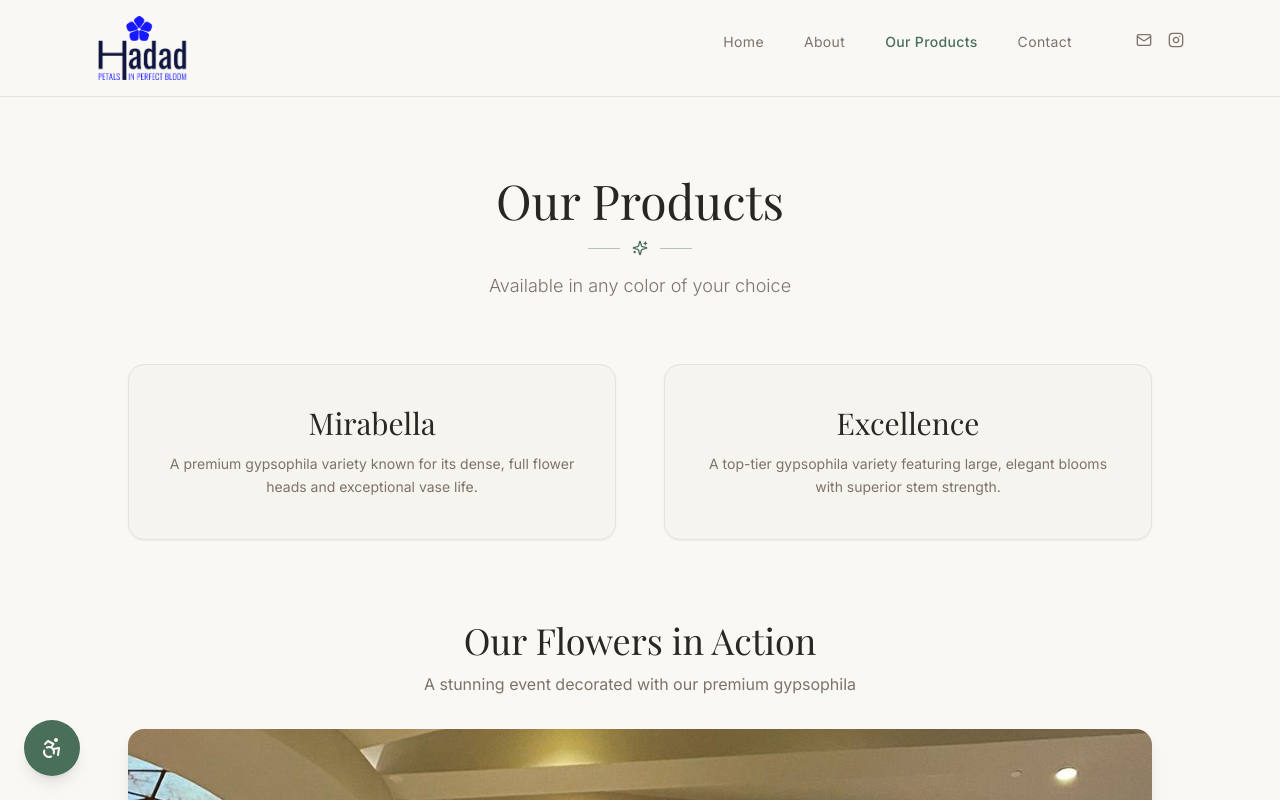
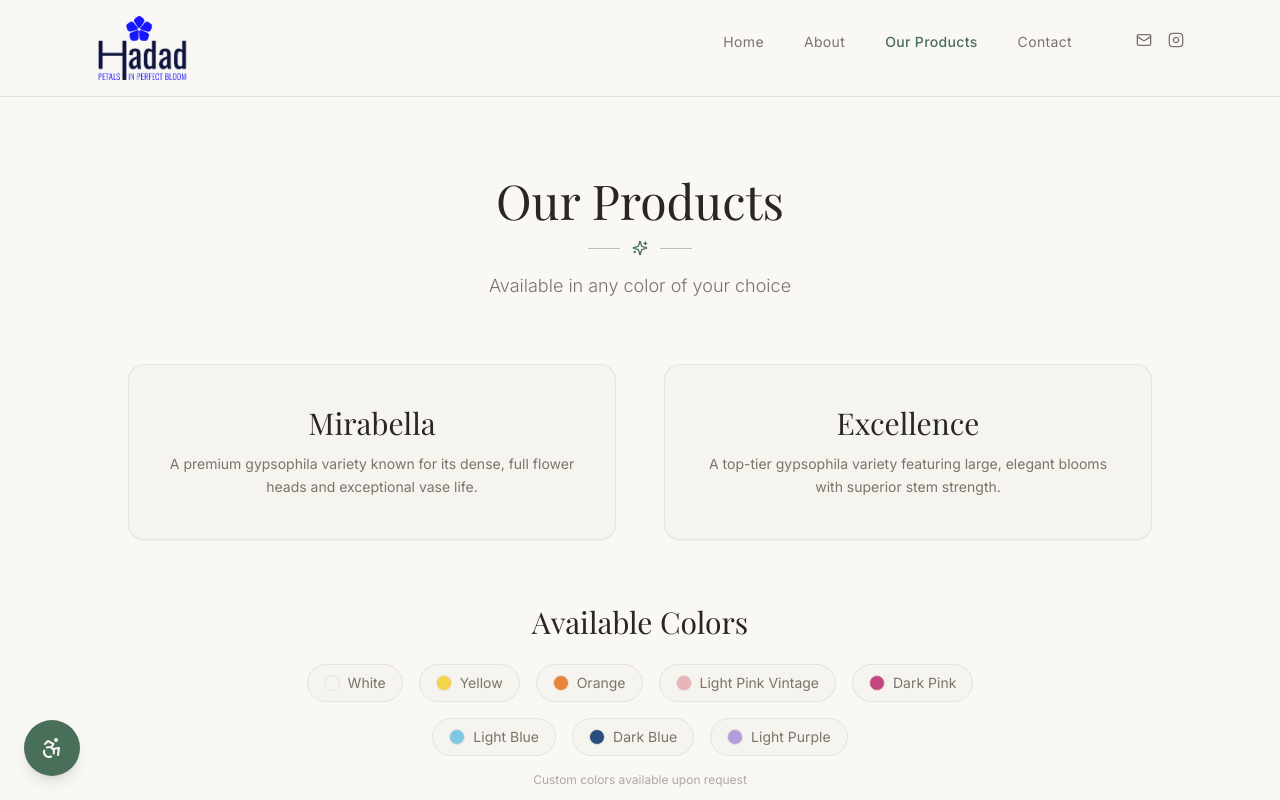
Before and after one commit to AdiHadad3/hadad-landingpage2, a React (Vite) app: page /gallery in a window 1280 px wide. Shown: the top 800 px of the page. Built offline with nearby package versions, Linux system fonts and the light colour scheme; a web font is replaced by a local one.

Commit message:
Add color options in English
Co-authored-by: AdiHadad3 <139802083+AdiHadad3@users.noreply.github.com>

```diff
--- a/src/pages/Gallery.tsx
+++ b/src/pages/Gallery.tsx
@@ -56,6 +56,47 @@ const Gallery = () => {
               ))}
             </div>
 
+            {/* Available Colors */}
+            <motion.div
+              variants={fadeUp}
+              custom={3}
+              initial="hidden"
+              whileInView="visible"
+              viewport={{ once: true }}
+              className="mt-16 text-center"
+            >
+              <h3 className="font-serif text-2xl md:text-3xl text-foreground mb-6">Available Colors</h3>
+              <div className="flex flex-wrap justify-center gap-3 md:gap-4 max-w-2xl mx-auto">
+                {[
+                  { name: 'White', color: '#F5F5F0' },
+                  { name: 'Yellow', color: '#F5D547' },
+                  { name: 'Orange', color: '#E8863A' },
+                  { name: 'Light Pink Vintage', color: '#E8B4B8' },
+                  { name: 'Dark Pink', color: '#C4467E' },
+                  { name: 'Light Blue', color: '#7EC8E3' },
+                  { name: 'Dark Blue', color: '#2B4C7E' },
+                  { name: 'Light Purple', color: '#B39DDB' },
+                ].map((c, i) => (
+                  <motion.div
+                    key={c.name}
+                    variants={fadeUp}
+                    custom={i * 0.5}
+                    initial="hidden"
+                    whileInView="visible"
+                    viewport={{ once: true }}
+                    className="flex items-center gap-2 bg-card border border-border rounded-full px-4 py-2"
+                  >
+                    <span
+                      className="w-4 h-4 rounded-full border border-border shrink-0"
+                      style={{ backgroundColor: c.color }}
+                    />
+                    <span className="font-sans text-sm text-muted-foreground">{c.name}</span>
+                  </motion.div>
+                ))}
+              </div>
+              <p className="font-sans text-xs text-muted-foreground/60 mt-4">Custom colors available upon request</p>
+            </motion.div>
+
             {/* Event Showcase */}
             <motion.div
               variants={fadeUp}
```
